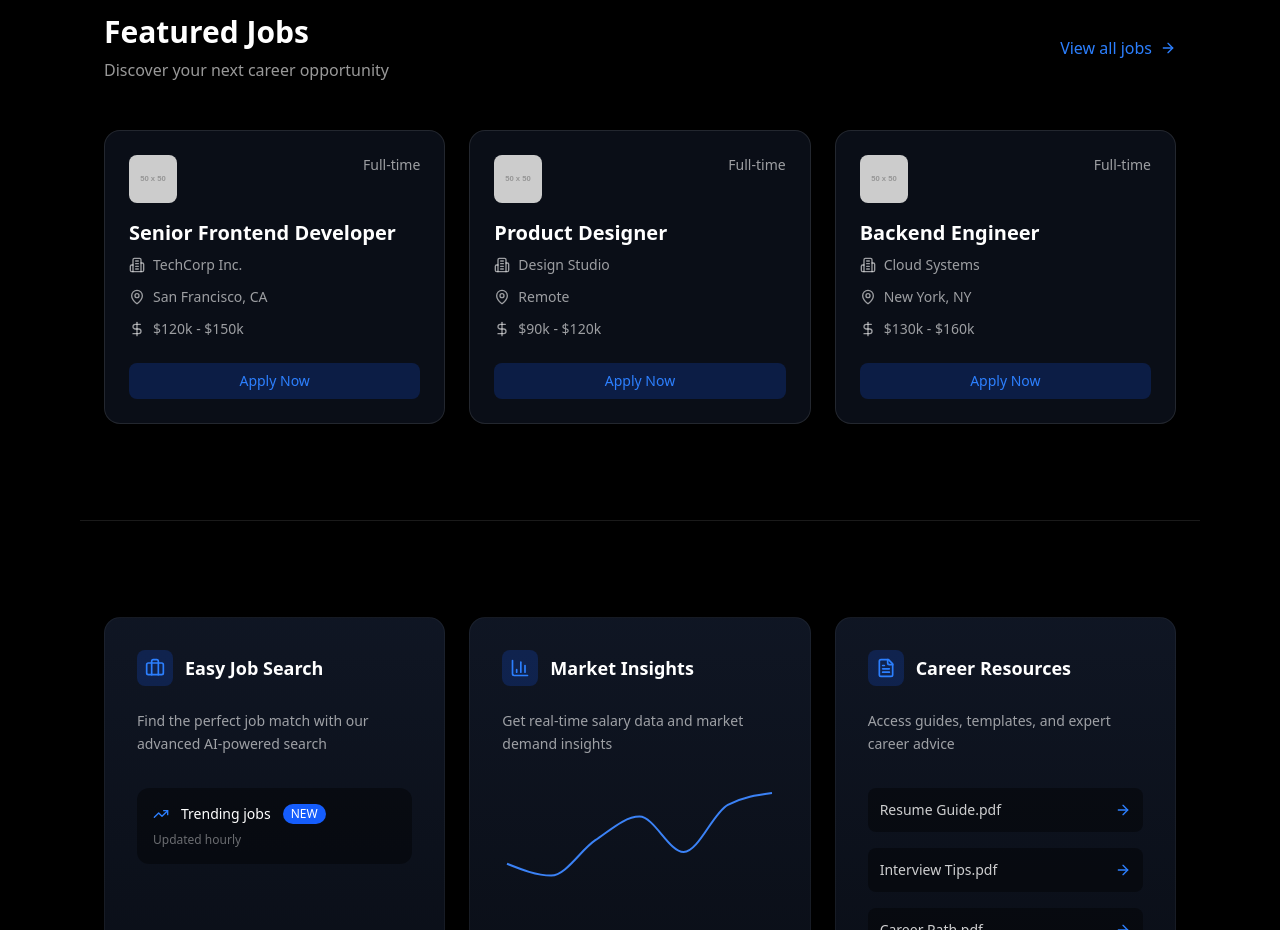
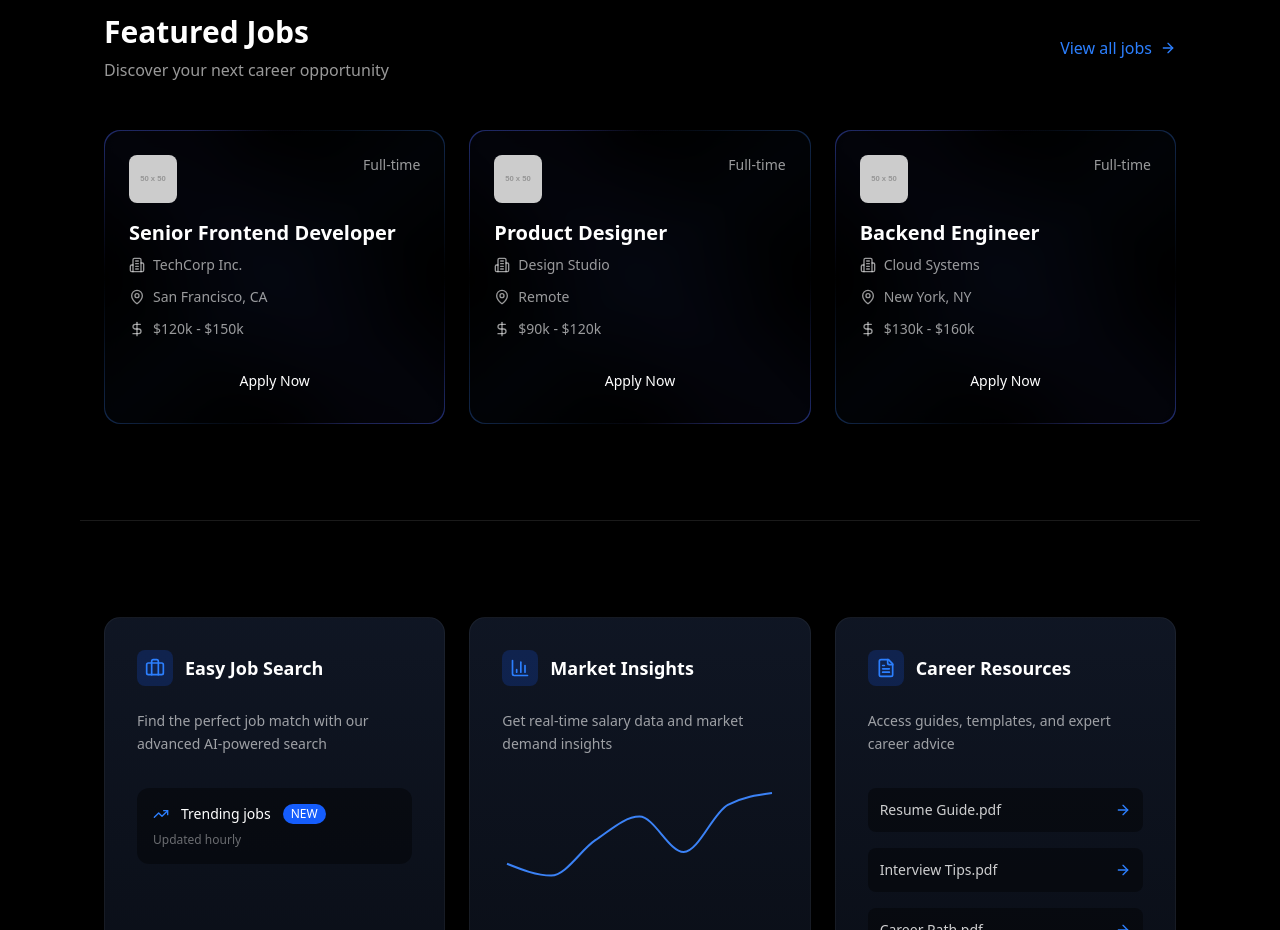
Before and after one commit to GauRav-sINGh123/NextGig, a React (Vite) app in the folder frontend/: page / in a window 1280 px wide. Shown: the part 1100-2030 px from the top of the page. Built offline with nearby package versions, Linux system fonts and the light colour scheme.

Commit message:
Card Style Changed

```diff
--- a/frontend/src/components/FeaturedJob.tsx
+++ b/frontend/src/components/FeaturedJob.tsx
@@ -1,4 +1,5 @@
 import {motion} from 'framer-motion'
+import AnimatedGradientBorder from './AnimatedGradientBorder'
 import { ArrowRight, Building2, DollarSign, MapPin } from 'lucide-react'
 
 function FeaturedJob() {
@@ -49,12 +50,12 @@ function FeaturedJob() {
             </motion.button>
           </div>
 
-          <div className="grid grid-cols-1 md:grid-cols-2 lg:grid-cols-3 gap-6">
+          <div className="grid grid-cols-1 md:grid-cols-2 lg:grid-cols-3 gap-6 ">
             {featuredJobs.map((job) => (
+              <AnimatedGradientBorder className=' hover:scale-105 duration-500 transition-all ease-in-out'>
               <motion.div
                 key={job.id}
-                whileHover={{ scale: 1.02 }}
-                className="job-card rounded-2xl p-6"
+                className=" rounded-2xl p-6 cursor-pointer"
               >
                 <div className="flex items-start justify-between mb-4">
                   <img src={job.logo} alt={job.company} className="w-12 h-12 rounded-lg" />
@@ -78,11 +79,12 @@ function FeaturedJob() {
                 <motion.button
                   whileHover={{ scale: 1.02 }}
                   whileTap={{ scale: 0.98 }}
-                  className="w-full mt-6 bg-blue-600/20 text-blue-500 py-2 rounded-lg text-sm font-medium hover:bg-blue-600/30 transition-colors"
+                  className="w-full mt-6 py-2 rounded-lg text-sm font-medium cursor-pointer"
                 >
                   Apply Now
                 </motion.button>
               </motion.div>
+            </AnimatedGradientBorder>
             ))}
           </div>
         </div>
```
